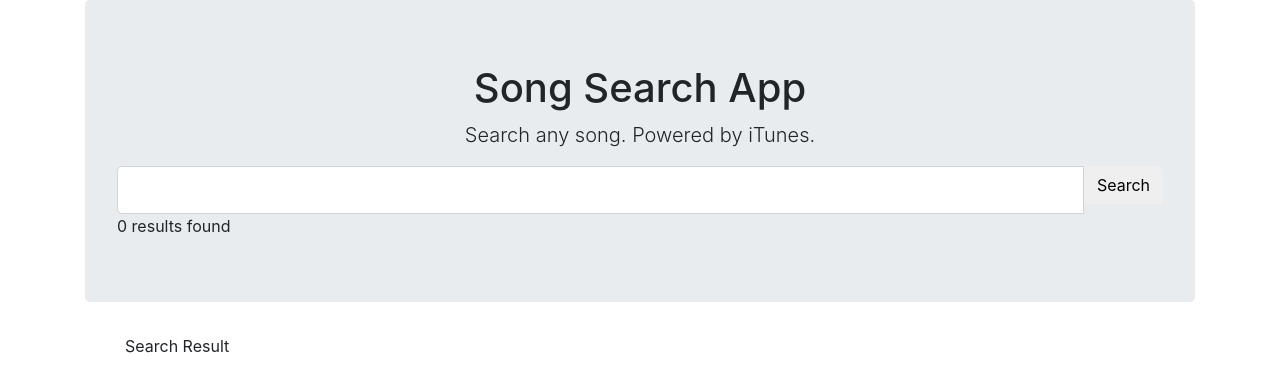
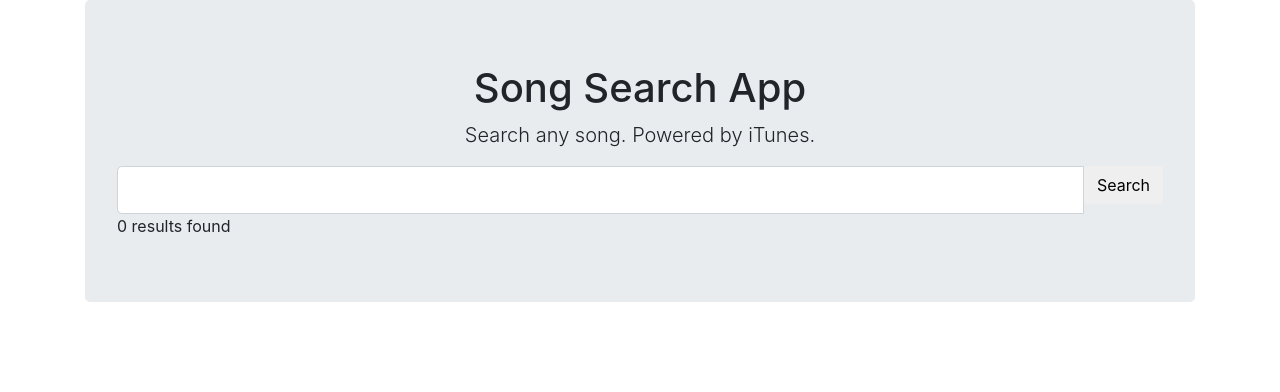
Before and after one commit to DopamineDriven/ReactSongSearchApp, a React (Create React App) app in the folder songsearch/: page / in a window 1280 px wide. Shown: the top 392 px of the page. Built offline with nearby package versions, Linux system fonts and the light colour scheme.

Commit message:
updating ResultItem

```diff
--- a/songsearch/src/components/ResultItem.jsx
+++ b/songsearch/src/components/ResultItem.jsx
@@ -2,6 +2,8 @@ import React from 'react';
 
 export default function ResultItem(props) {
     return (
-        <div>Search Result</div>
+        <li className="media">
+            <a href={props.item.trackViewUrl} target="_blank"></a>
+        </li>
     )
 }
--- a/songsearch/src/components/SearchApp.jsx
+++ b/songsearch/src/components/SearchApp.jsx
@@ -68,7 +68,14 @@ export default class SearchApp extends React.Component {
                     }
                 </div>
                 <ul className="media-list">
-                    <ResultItem />
+                    {
+                        this.state.results.map((item, index) => {
+                            return <ResultItem
+                                key={index}
+                                item={item}
+                                />
+                        })
+                    }
                 </ul>
             </div>
         )
```
